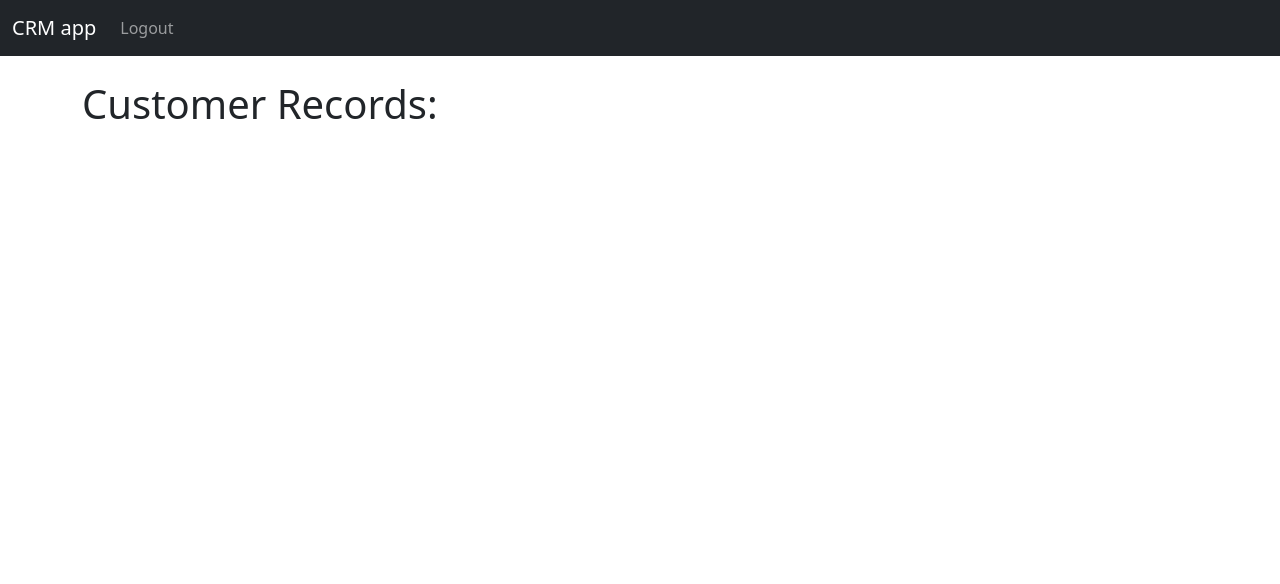
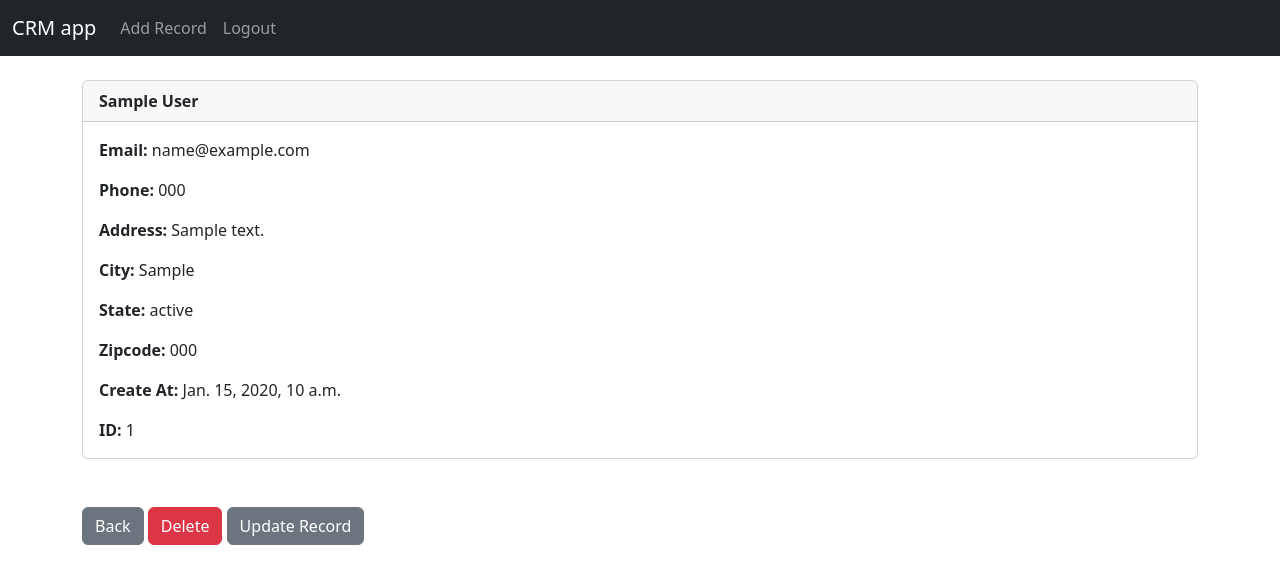
Before and after one commit to Fred-ricky/dcrm, a Django app: template templates/record.html in a window 1280 px wide. Shown: the top 584 px of the page. Run offline with Django 5.2, Linux system fonts and the light colour scheme; the template is opened without the code that fills it: values that come from a table or form of the project are taken from there, others are empty; a user stored in the database is signed in; tables that the repository leaves empty hold one stand-in row (values such as "Sample post").

Commit message:
final project

```diff
--- a/templates/home.html
+++ b/templates/home.html
@@ -32,7 +32,7 @@
       <td>{{ record.state }}</td>
       <td>{{ record.zipcode }}</td>
       <td>{{ record.created_at }}</td>
-      <td>{{ record.id }}</td>
+      <td><a href="{% url 'record' record.id %}">{{ record.id }}</a></td>
       </tr>
 {% endfor %}
 {% endif %}
@@ -46,6 +46,7 @@
 
 
 {% else %}
+<div class="col-md-6 offset-md-3">
 <h1>Login</h1>
 
 <form method="POST" action="{% url 'home' %}">
@@ -63,6 +64,8 @@
 
 </form>
 
+</div>
+
 {% endif %}
 
 
--- a/templates/navbar.html
+++ b/templates/navbar.html
@@ -7,6 +7,9 @@
       <div class="collapse navbar-collapse" id="navbarSupportedContent">
         <ul class="navbar-nav me-auto mb-2 mb-lg-0">
           {% if user.is_authenticated %}
+          <li class="nav-item">
+            <a class="nav-link" href="{% url 'add_record'%}">Add Record</a>
+          </li>
           <li class="nav-item">
             <a class="nav-link" href="{% url 'logout'%}">Logout</a>
           </li>
--- a/templates/record.html
+++ b/templates/record.html
@@ -1,7 +1,51 @@
 {% extends 'base.html' %}
 {% block content %}
 
-<h1>Customer Records: </h1>
+<div class="card">
+    <div class="card-header"><strong>
+          {{ customer_record.first_name }}
+          {{ customer_record.last_name }}</strong>
+    </div>
+    <div class="card-body">
+
+
+
+  <p class="card-text">
+  <strong>Email: </strong>{{ customer_record.email }}</p>
+
+  <p class="card-text">
+  <strong>Phone: </strong>{{ customer_record.phone }}
+  </p>
+
+  <p class="card-text">
+  <strong>Address: </strong>{{ customer_record.address }}</p>
+
+  <p class="card-text">
+  <strong>City: </strong>{{ customer_record.city }}</p>
+
+  <p class="card-text">
+  <strong>State: </strong>{{ customer_record.state }}</p>
+
+  <p class="card-text">
+  <strong>Zipcode: </strong>{{ customer_record.zipcode }}</p>
+
+  <p class="card-text">
+  <strong>Create At: </strong>{{ customer_record.created_at }}</p>
+
+  <p class="card-text">
+  <strong>ID: </strong>{{ customer_record.id }}</p>
+
+
+    </div>
+  </div>
+
+  <br/><br/>
+  <a href="{% url 'home' %}" class="btn btn-secondary">Back</a>
+
+  <a href="{% url 'delete_record' customer_record.id %}" class="btn btn-danger">Delete</a>
+
+  <a href="{% url 'update_record' customer_record.id %}" class="btn btn-secondary">Update Record</a>
+
 
 
 
--- a/website/urls.py
+++ b/website/urls.py
@@ -7,4 +7,8 @@ urlpatterns = [
     path('logout/', views.logout_user, name='logout'),
     path('register/', views.register_user, name='register'),
     path('record/<int:pk>', views.customer_record, name='record'),
+    path('delete_customer/<int:pk>', views.delete_customer, name='delete_customer'),
+    path('add_record/', views.add_record, name='add_record'),
+    path('update_record/<int:pk>', views.update_record, name='update_record'),
+
 ]
```
Also changed, not shown: templates/add_record.html (added, +21 -0 lines), templates/update_record.html (added, +21 -0 lines), website/forms.py (+16 -0 lines), website/views.py (+39 -1 lines), 1 other file.
